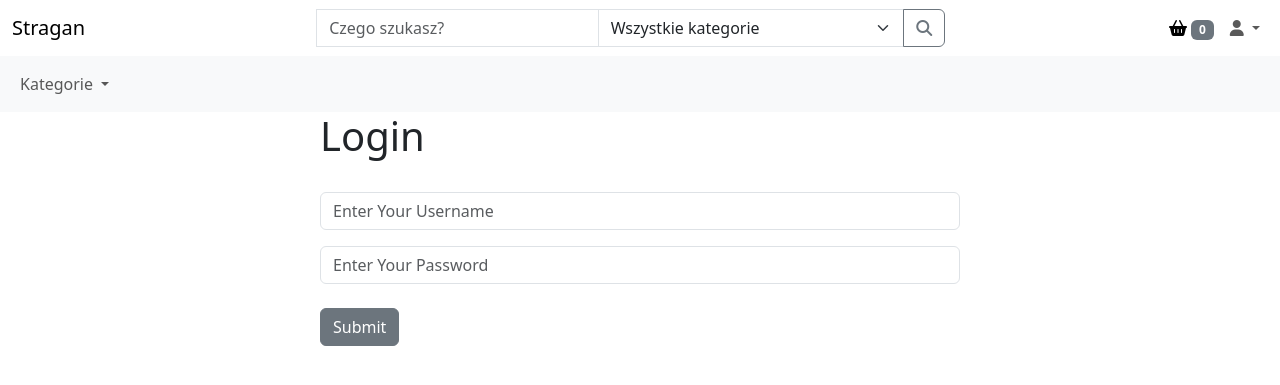
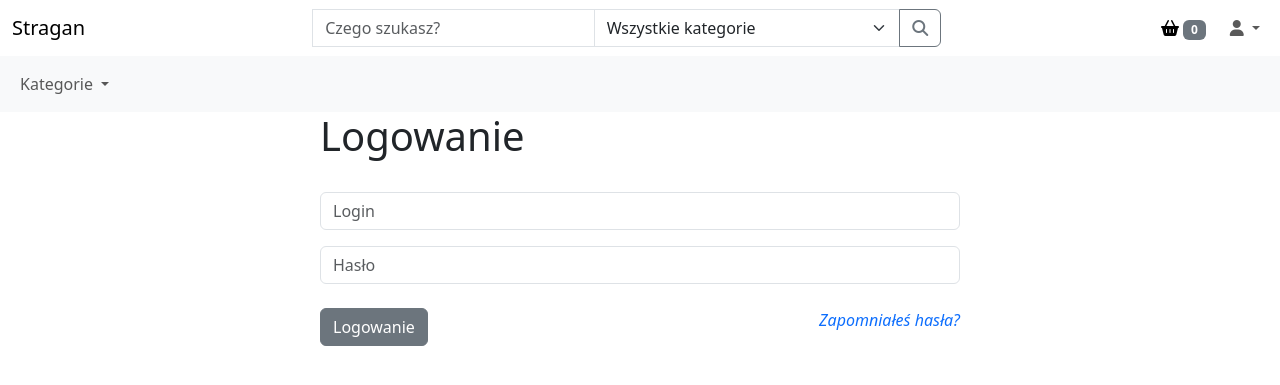
Before and after one commit to CKaiserM/stragan, a Django app: page /logowanie in a window 1280 px wide. Shown: the top 385 px of the page. Run offline with Django 5.2, Linux system fonts and the light colour scheme; data comes from the database, SQL or seed files in the repository; both versions use the stored data as it was after the commit; data that the repository does not hold is empty; some libraries are stand-ins or nearby versions.

Commit message:
Reset password templates cosmetic changes

```diff
--- a/templates/navbar.html
+++ b/templates/navbar.html
@@ -35,7 +35,7 @@
       <div class="collapse navbar-collapse" id="navbarScroll">
         <ul class="navbar-nav me-auto mb-2 mb-lg-0 ">
           {% if user.is_authenticated %}
-          <li class="nav-item">
+          <li class="nav-item me-2">
             <a class="nav-link position-relative" href="{% url 'notifications' %}">
               <i class="fa-regular fa-bell"></i>
                 {% if unread_notifications %}
@@ -47,7 +47,7 @@
             </a>
           </li>
           {% endif %}
-          <li class="nav-item">
+          <li class="nav-item me-2">
             <a class="nav-link active" aria-current="page" href="{% url 'cart_summary' %}"><i class="fa-solid fa-basket-shopping"></i>
               <span class="badge text-bg-secondary" id="cart_quantity">
                 {{cart|length}}
--- a/templates/profile/change_password.html
+++ b/templates/profile/change_password.html
@@ -1,13 +1,13 @@
 {% extends 'base.html' %}
 {% block content %}
 
-<h1>Change Password</h1>
+<h1>Zmiana hasła</h1>
 
 <form method=POST enctype="multipart/form-data">
     {% csrf_token %}
         {{ form.as_p }}
 
-        <button type="submit" class="btn btn-primary">Change Password</button>
+        <button type="submit" class="btn btn-primary">Zmień hasło</button>
     </form>
 
 {% endblock %}
--- a/templates/profile/login.html
+++ b/templates/profile/login.html
@@ -3,24 +3,24 @@
 {% block content %}
 {% if user.is_authenticated %}
 <h1>
-    You are already logged in.
+    Jesteś już zalogowany.
 </h1>
 {% else %}
 <div class="col-md-6 offset-md-3">
-    <h1>Login</h1>
+    <h1>Logowanie</h1>
     <br/>
     <form method=POST action="{% url 'login' %}">
         {% csrf_token %}
         <div class="mb-3">
-          <input type="text" class="form-control" name="username" placeholder="Enter Your Username">
+          <input type="text" class="form-control" name="username" placeholder="Login">
 
         </div>
         <div class="mb-3">
-          <input type="password" class="form-control" name="password" placeholder="Enter Your Password">
+          <input type="password" class="form-control" name="password" placeholder="Hasło">
         <br/>
-        <button type="submit" class="btn btn-secondary">Submit</button>
+        <button type="submit" class="btn btn-secondary">Logowanie</button>
       </form>
-
+      <a class="float-end" href="{% url 'password_reset' %}"><i>Zapomniałeś hasła?</i></a>
 
 </div>
 {% endif %}
--- a/templates/profile/password_reset_complete.html
+++ b/templates/profile/password_reset_complete.html
@@ -3,11 +3,11 @@
 
 <div class="card">
     <div class="card-header">
-      Password changed
+      Hasło zostało zmienione
     </div>
     <div class="card-body">
-      <p class="card-text">Your password has been set. You may go ahead and log in now</p>
-      <a href="{% url 'login' %}" class="btn btn-primary">Log in</a>
+      <p class="card-text">Twoje hasło zostało zmienione, proszę zalogować się używając do tego nowego hasła.</p>
+      <a href="{% url 'login' %}" class="btn btn-primary">Logowanie</a>
     </div>
   </div>
 
--- a/templates/profile/password_reset_form.html
+++ b/templates/profile/password_reset_form.html
@@ -1,13 +1,13 @@
 {% extends 'base.html' %}
 {% block content %}
 
-<h1>Change Password</h1>
+<h1>Zmiana hasła</h1>
 
 <form method=POST enctype="multipart/form-data">
     {% csrf_token %}
         {{ form }}
 
-        <button type="submit" class="btn btn-primary">Change Password</button>
+        <button type="submit" class="btn btn-primary">Zmień hasło</button>
     </form>
 
 {% endblock %}
--- a/templates/profile/password_reset_subject.txt
+++ b/templates/profile/password_reset_subject.txt
@@ -1 +1 @@
-Django - Registration/Login App Password Reset
+Resetowanie hasła
--- a/templates/profile/register.html
+++ b/templates/profile/register.html
@@ -2,14 +2,14 @@
 
 {% block content %}
 <div class="col-md-6 offset-md-3">
-    <h1>Register</h1>
+    <h1>Rejestracja</h1>
     <br/>
 
     <form method=POST action="">
         {% csrf_token %}
         {{ form.as_p }}
         <br/>
-        <button type="submit" class="btn btn-secondary">Register</button>
+        <button type="submit" class="btn btn-secondary">Rejestracja</button>
     </form>
 </div>
 {% endblock %}
```
Also changed, not shown: templates/profile/password_reset.html (+4 -4 lines), templates/profile/password_reset_email.html (+5 -6 lines), templates/profile/password_reset_sent.html (+4 -4 lines), templates/profile/reset_password.html (+4 -4 lines), db.sqlite3, media/uploads/product/kalorie-truskawki-400x277_OCLaETB.jpg, media/uploads/product/malina.jpg.
